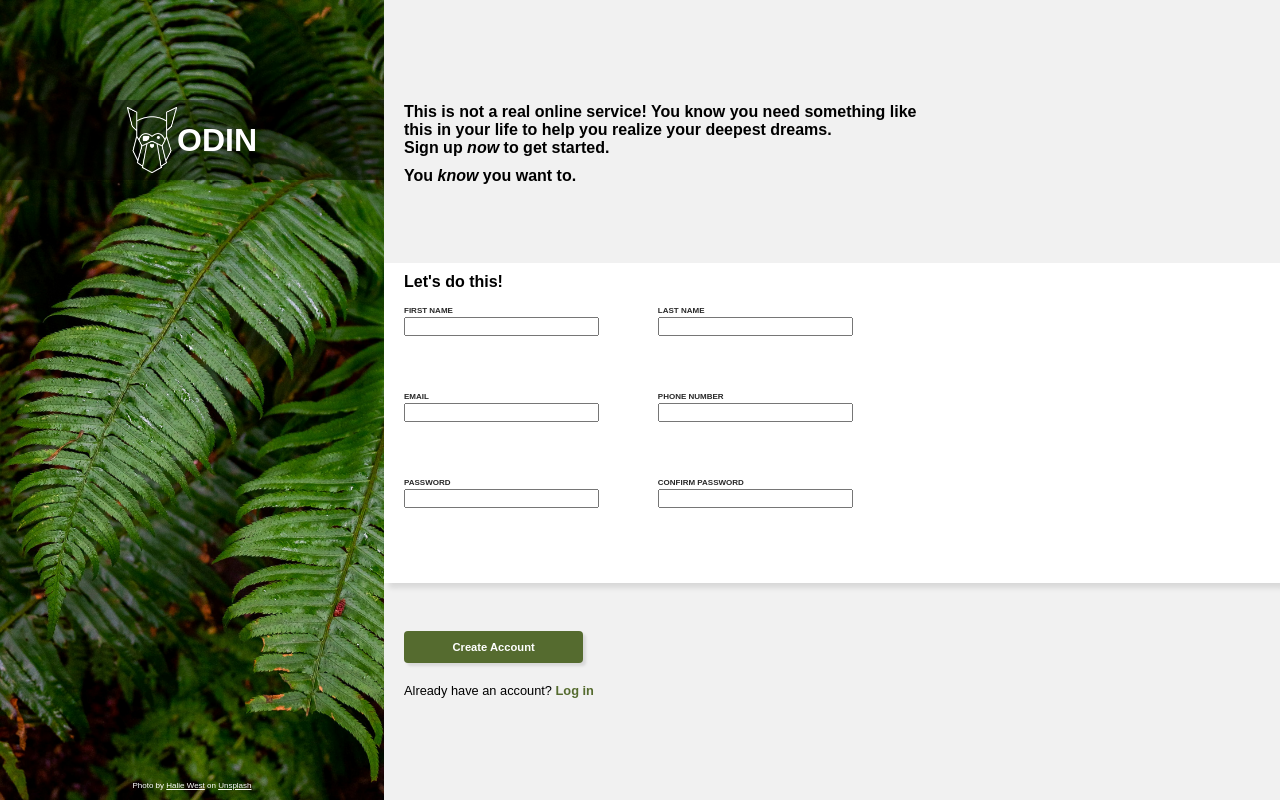
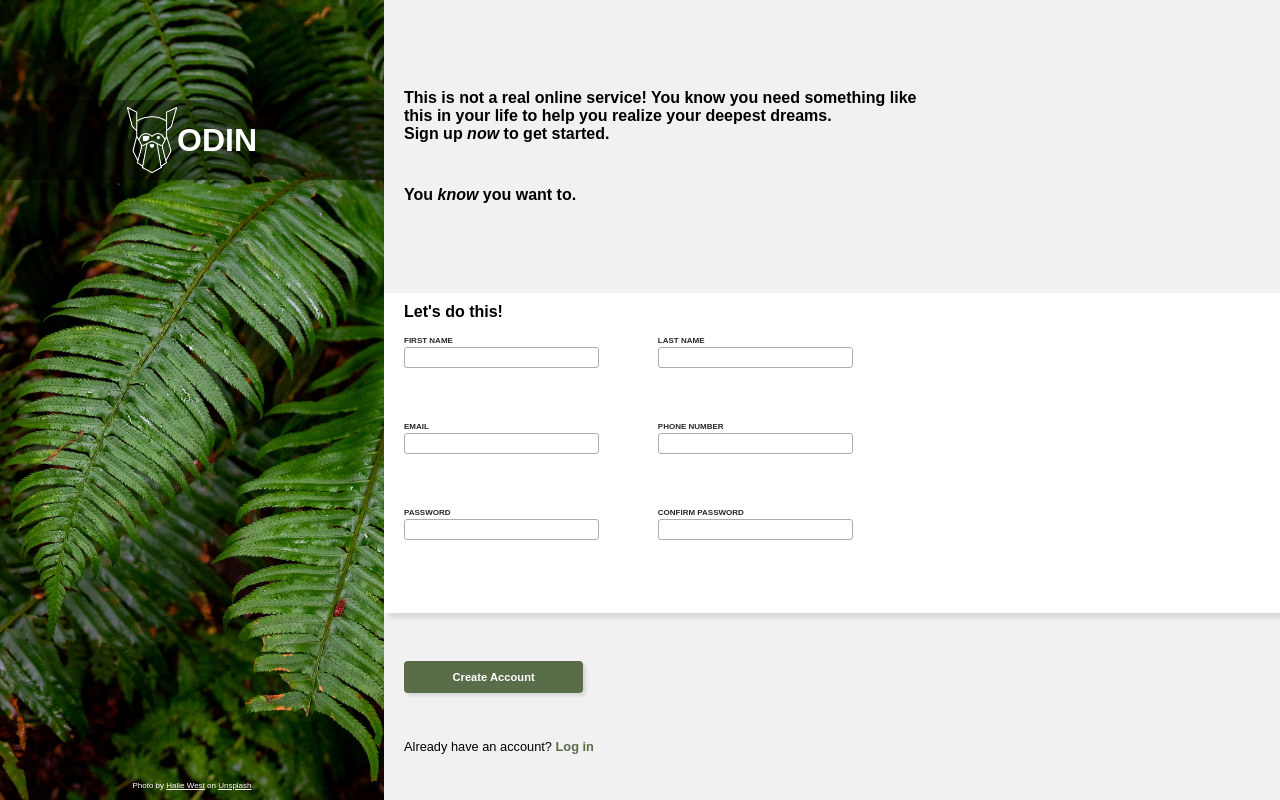
Before and after one commit to textencoder/sign-up-form, a plain HTML site: page index.html in a window 1280 px wide. Drawn offline with Linux system fonts and the light colour scheme.

Commit message:
general finished replica

```diff
--- a/index.html
+++ b/index.html
@@ -19,9 +19,9 @@
       </div>
       <p>
         Photo by
-        <a href="">Halie West</a>
+        <a href="https://unsplash.com/@haliewestphoto">Halie West</a>
         on
-        <a href="">Unsplash</a>
+        <a href="https://unsplash.com/photos/green-leaf-plant-in-close-up-photography-25xggax4bSA">Unsplash</a>
       </p>
     </aside>
 
--- a/styles.css
+++ b/styles.css
@@ -64,15 +64,14 @@ main {
     height: 100vh;
     display: flex;
     flex-direction: column;
-    justify-content: center;
+    justify-content: space-evenly;
 
     p {
         font-size: 0.8rem;
         padding: 0 20px;
-        margin-top: 20px;
 
         a {
-            color: darkolivegreen;
+            color: #596D48;
             text-decoration: none;
             font-weight: 700;
         }
@@ -85,12 +84,14 @@ main {
 
 #leading-info {
     width: 65%;
-    height: 20%;
+    height: 25%;
+    display: flex;
+    flex-direction: column;
+    justify-content: space-evenly;
 
     h2 {
         font-size: 1rem;
         padding: 0 20px;
-        margin-bottom: 10px;
     }
 }
 
@@ -118,13 +119,25 @@ form {
 
     input {
         margin-top: 2px;
+        border: 1px solid #abadb1;
+        border-radius: 3px;
+        padding: 2px;
     }
+
+    /* input:invalid {
+        border: 1px solid red;
+    }
+
+    input:focus {
+        border: 1px solid dodgerblue;
+        box-shadow: 2px 2px 4px rgba(0, 0, 0, 0.2);
+    } */
 
     button {
         width: 20%;
         padding: 10px 8px;
         margin: 0 20px;
-        background-color: darkolivegreen;
+        background-color: #596D48;
         color: white;
         font-size: 0.7rem;
         font-weight: 700;
```
